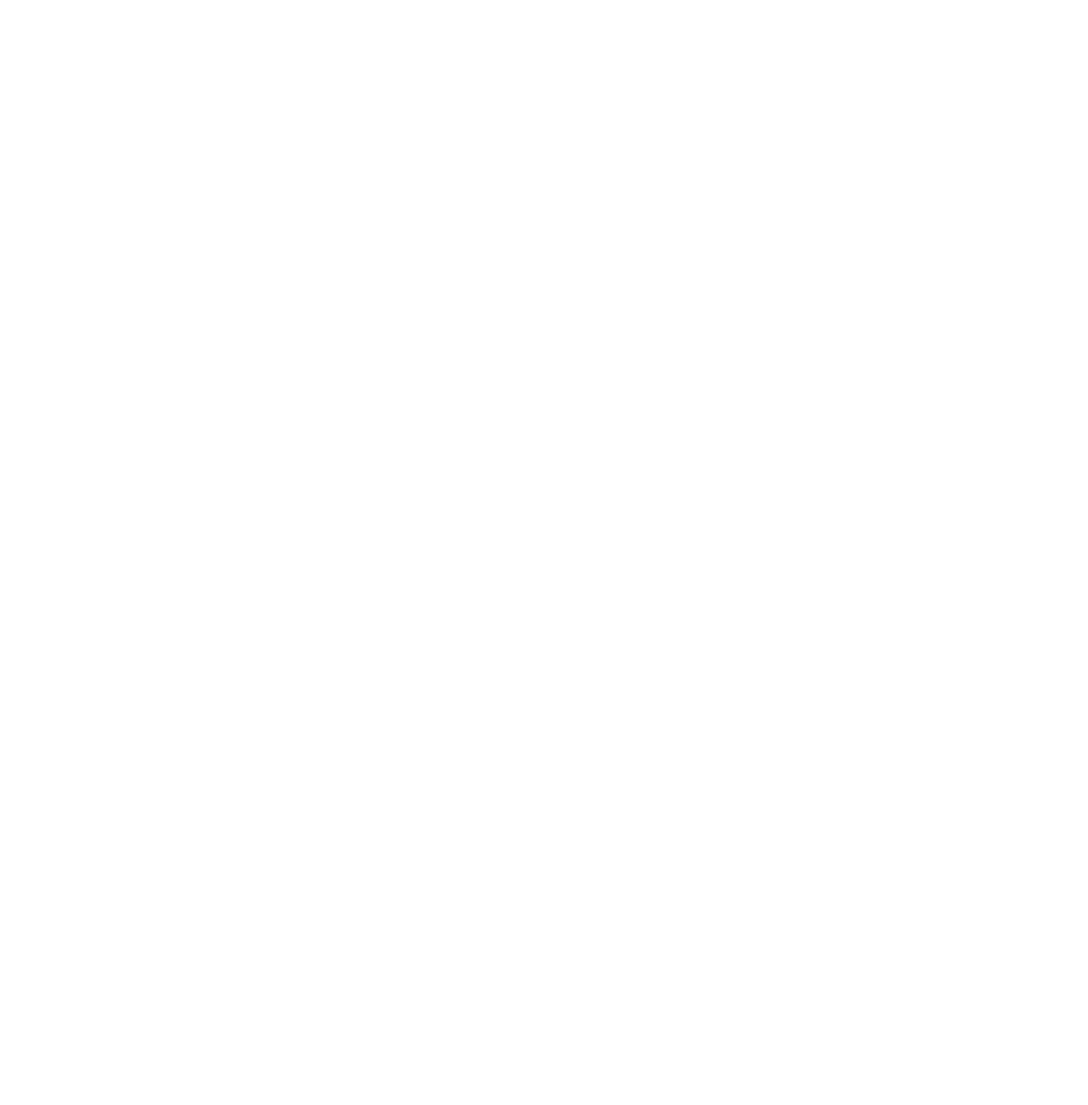
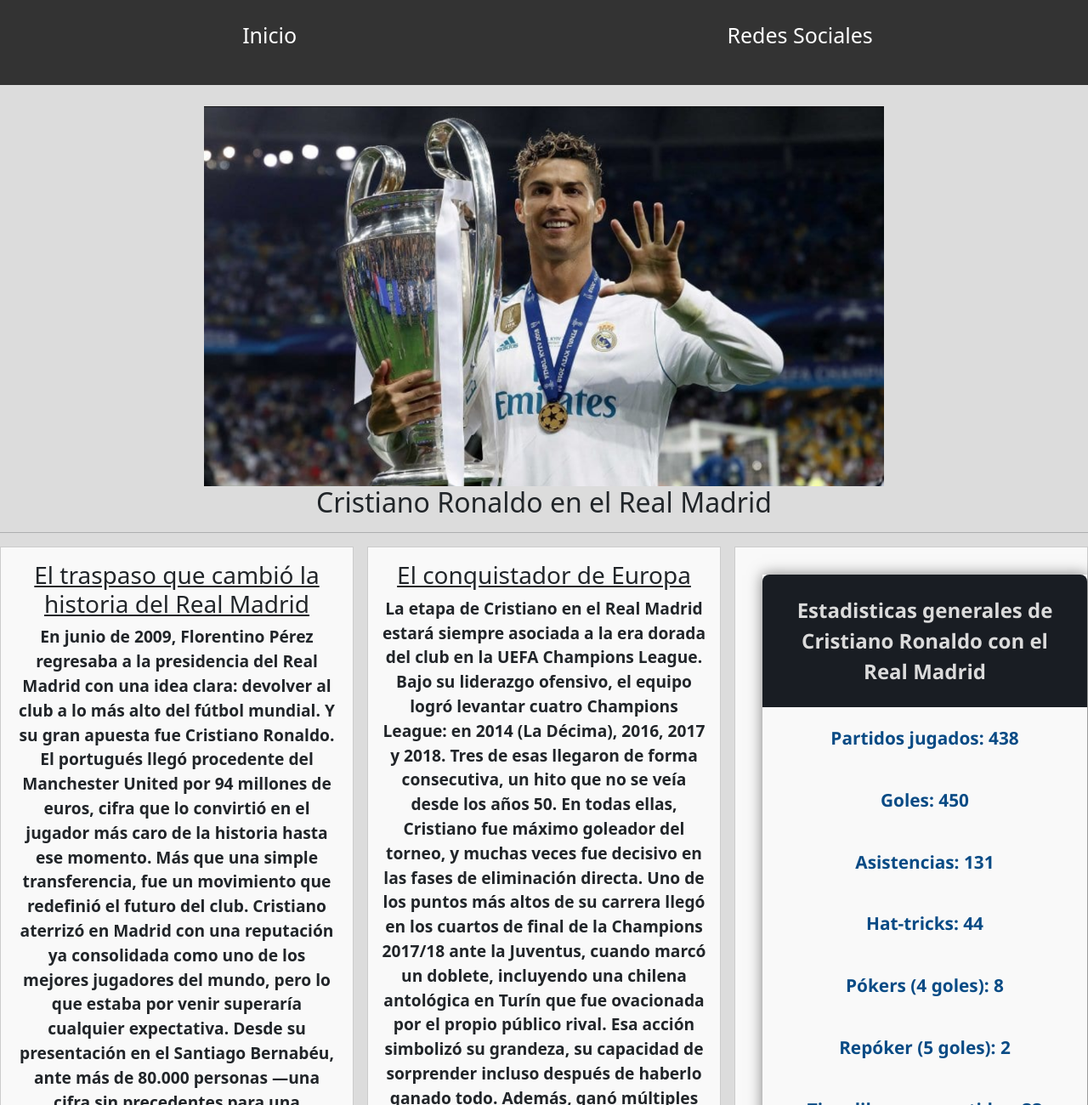
Before and after one commit to xLauty1801/Proyecto, a plain HTML site: page Pagina/html/subpaginas/Real Madrid/madrid.html in a window 1280 px wide. Shown: the top 1300 px of the page at 85% size. Before the commit the page ends 800 px from the top, so only its background shows below. Drawn offline with nearby package versions, Linux system fonts and the light colour scheme.

Commit message:
Termine la parte del Real Madrid

```diff
--- /dev/null
+++ b/Pagina/html/subpaginas/Real Madrid/madrid.css
@@ -0,0 +1,88 @@
+body {
+    margin: 0;
+    background-color: #dcdcdc;
+}
+
+header {
+    width: 100vw;
+    height: 500px;
+    background-color: #6d6d6d;
+    margin-bottom: 1em;
+}
+.header {
+    display: flex;
+    align-items: center;
+    justify-content: center;
+    font-size: 25px;
+    height: 100px;
+    background-color: #333;
+    color: white;
+}
+.nav-lista {
+    display: flex;
+    justify-content: space-around;
+    align-items: center;
+    list-style: none;
+    width: 100%;
+}
+
+/* Contenido */
+
+.inicio{
+    text-align: center;
+}
+.cr7_madrid{
+    width: 50em;
+    display: block;
+    margin: 0 auto;
+}
+
+.contenido p{
+    font-size: 1.2em;
+    font-weight: bold;
+}
+.titulos{
+    text-decoration: underline;
+}
+.contenedor {
+    display: grid;
+    grid-template-columns: repeat(3, 1fr);
+    gap: 1em;
+}
+
+  .columna {
+    background-color: #f9f9f9;
+    padding: 1em;
+    text-align: center;
+    border: 1px solid #ccc;
+  }
+
+/* Columna 3 */
+  .tabla-col3 {
+    width: 100%;
+    border-collapse: collapse;
+    font-family: 'Segoe UI', sans-serif;
+    box-shadow: 0 0 1em rgba(0, 0, 0, 0.5);
+    margin: 1em;
+}
+
+.tabla-col3 th {
+    background-color: #191d23;
+    color: rgb(219, 219, 219);
+    padding: 1em;
+    font-size: 1.5em;
+    text-align: center;
+    border-radius: 8px 8px 0 0;
+}
+
+.tabla-col3 td {
+    color:#094b85;
+    padding: 1em;
+    font-size: 1.3em;
+    background-color: #f9f9f9;
+    font-weight: 600;
+}
+
+.tabla-col3 tr:hover td {
+    background-color: #959798;
+}
--- a/Pagina/html/subpaginas/Real Madrid/madrid.html
+++ b/Pagina/html/subpaginas/Real Madrid/madrid.html
@@ -0,0 +1,179 @@
+<!DOCTYPE html>
+<html lang="en">
+
+<head>
+    <meta charset="UTF-8">
+    <meta name="viewport" content="width=device-width, initial-scale=1.0">
+    <title>Manchester United</title>
+    <link href="https://cdn.jsdelivr.net/npm/bootstrap@5.3.6/dist/css/bootstrap.min.css" rel="stylesheet"
+        integrity="sha384-4Q6Gf2aSP4eDXB8Miphtr37CMZZQ5oXLH2yaXMJ2w8e2ZtHTl7GptT4jmndRuHDT" crossorigin="anonymous">
+    <link rel="stylesheet" href="madrid.css">
+</head>
+
+<body>
+
+    <header class="header">
+        <ul class="nav-lista">
+            <li class="nav-item">
+                <a class="nav-link active" aria-current="page" href="../../index.html">Inicio</a>
+            </li>
+            <li class="nav-item">
+                <a class="nav-link" href="#">Redes Sociales</a>
+            </li>
+
+
+        </ul>
+    </header>
+    <main>
+        <div class="inicio">
+            <img class="cr7_madrid" src="Multimedia/Cristiano Ronaldo con la camiseta del Real Madrid.png"
+                alt="Cristiano Ronaldo con la camiseta del Manchester United">
+            <h2>Cristiano Ronaldo en el Real Madrid</h2>
+        </div>
+        <hr>
+        <section class="contenido">
+            <div class="contenedor">
+                <div class="columna">
+                    <h3 class="titulos"> El traspaso que cambió la historia del Real Madrid</h3>
+                    <p>En junio de 2009, Florentino Pérez regresaba a la presidencia del Real Madrid con una idea clara:
+                        devolver al club a lo más alto del fútbol mundial. Y su gran apuesta fue Cristiano Ronaldo. El
+                        portugués llegó procedente del Manchester United por 94 millones de euros, cifra que lo
+                        convirtió en el jugador más caro de la historia hasta ese momento. Más que una simple
+                        transferencia, fue un movimiento que redefinió el futuro del club. Cristiano aterrizó en Madrid
+                        con una reputación ya consolidada como uno de los mejores jugadores del mundo, pero lo que
+                        estaba por venir superaría cualquier expectativa.
+
+                        Desde su presentación en el Santiago Bernabéu, ante más de 80.000 personas —una cifra sin
+                        precedentes para una presentación individual—, quedó claro que se trataba de algo más que un
+                        refuerzo de lujo. Cristiano venía a marcar una época, a competir mano a mano con Lionel Messi y
+                        a liderar una generación que buscaba devolverle al Real Madrid su prestigio en Europa y en el
+                        mundo.
+                    </p>
+
+                    <h3 class="titulos">Inicio fulminante y adaptación inmediata</h3>
+                    <p>Muchos grandes fichajes necesitan un tiempo de adaptación, pero no fue el caso de Cristiano. En
+                        sus primeros partidos en LaLiga ya mostraba su olfato goleador, su potencia física y su ambición
+                        inquebrantable. En su temporada debut (2009/10), anotó 33 goles en 35 partidos, una cifra
+                        extraordinaria que dejaba en claro que estaba listo para asumir el peso del equipo.
+
+                        Aunque esa primera temporada terminó sin títulos importantes, el portugués dejó claro que sería
+                        el líder absoluto de un equipo que aún estaba en construcción. Con el paso del tiempo, se fue
+                        convirtiendo en el eje ofensivo del Real Madrid, siendo decisivo no solo por sus goles, sino
+                        también por su capacidad para aparecer en los momentos más importantes.</p>
+
+                    <h3 class="titulos">Dominio estadístico sin precedentes</h3>
+                    <p>A lo largo de sus nueve temporadas en el Real Madrid, Cristiano Ronaldo rompió todos los récords
+                        de anotación. Su balance final es impresionante: 450 goles en 438 partidos oficiales, lo que
+                        significa un promedio de más de un gol por partido. Ningún otro jugador en la historia del club
+                        había alcanzado cifras similares. Superó a leyendas como Raúl, Di Stéfano o Hugo Sánchez, y lo
+                        hizo en menos tiempo y con una regularidad asombrosa.
+
+                        Su mejor temporada a nivel individual fue la 2014/15, donde convirtió 61 goles en todas las
+                        competiciones. Además, consiguió 44 hat-tricks con la camiseta blanca, incluidos varios en
+                        clásicos frente al Barcelona. Su potencia, precisión y olfato goleador lo convirtieron en un
+                        delantero imparable. A esto se sumaba su evolución física: pasó de ser un extremo veloz a un
+                        delantero letal dentro del área, reinventándose para seguir siendo dominante incluso con el paso
+                        del tiempo.</p>
+                </div>
+                <div class="columna">
+
+                    <h3 class="titulos">El conquistador de Europa</h3>
+                    <p>La etapa de Cristiano en el Real Madrid estará siempre asociada a la era dorada del club en la UEFA Champions League. Bajo su liderazgo ofensivo, el equipo logró levantar cuatro Champions League: en 2014 (La Décima), 2016, 2017 y 2018. Tres de esas llegaron de forma consecutiva, un hito que no se veía desde los años 50. En todas ellas, Cristiano fue máximo goleador del torneo, y muchas veces fue decisivo en las fases de eliminación directa.
+
+Uno de los puntos más altos de su carrera llegó en los cuartos de final de la Champions 2017/18 ante la Juventus, cuando marcó un doblete, incluyendo una chilena antológica en Turín que fue ovacionada por el propio público rival. Esa acción simbolizó su grandeza, su capacidad de sorprender incluso después de haberlo ganado todo.
+
+Además, ganó múltiples títulos a nivel nacional: 2 Ligas, 2 Copas del Rey, 2 Supercopas de España, 3 Supercopas de Europa y 3 Mundiales de Clubes. Su contribución fue fundamental en cada trofeo, no solo por sus goles, sino también por su presencia competitiva y su mentalidad ganadora.</p>
+                    <h3 class="titulos">Reconocimientos y legado individual</h3>
+                    <p>El impacto de Cristiano Ronaldo en el Real Madrid no se mide solo en títulos colectivos, sino también en premios individuales. Durante su etapa en el club blanco, ganó cuatro Balones de Oro (2013, 2014, 2016 y 2017), consolidándose como el mejor jugador del mundo en varias temporadas. También fue galardonado con la Bota de Oro europea, fue elegido varias veces en el Equipo del Año de la UEFA y en el FIFPro World XI, y recibió múltiples distinciones por su rendimiento tanto en España como en Europa.
+
+Más allá de las estadísticas, Cristiano dejó una huella profunda por su ética de trabajo, su disciplina y su obsesión por superarse día a día. Fue un referente para sus compañeros, un ejemplo de constancia y sacrificio que inspiró a toda una generación.</p>
+
+                    <h3 class="titulos">Una despedida inesperada y el fin de una era</h3>
+                    <p>En julio de 2018, tras ganar su tercera Champions consecutiva, Cristiano anunció su salida del Real Madrid para fichar por la Juventus. La noticia tomó por sorpresa al mundo del fútbol y marcó el cierre de una etapa inolvidable. Su despedida fue breve, pero su legado eterno. Se marchó como el máximo goleador histórico del club, como leyenda viva y como símbolo de una era de gloria que quedará en los libros de historia.
+
+Desde entonces, su figura sigue siendo reverenciada por los hinchas del Madrid. En cada partido en el Bernabéu, su nombre es coreado, sus goles recordados y sus hazañas celebradas como si hubieran ocurrido ayer. Cristiano Ronaldo no solo fue uno de los mejores jugadores que vistió la camiseta blanca: fue, para muchos, el mejor de todos los tiempos en la historia del Real Madrid.</p>
+                </div>
+                <div class="columna">
+
+                    <table class="tabla-col3">
+                        <th>Estadisticas generales de Cristiano Ronaldo con el Real Madrid</th>
+                        <tr>
+                            <td>Partidos jugados: 438</td>
+                        </tr>
+                        <tr>
+                            <td>Goles: 450
+                            </td>
+                        </tr>
+                        <tr>
+                            <td>
+                                Asistencias: 131
+                            </td>
+                        </tr>
+                        <tr>
+                            <td>
+                                Hat-tricks: 44
+                            </td>
+                        </tr>
+                        <tr>
+                            <td>Pókers (4 goles): 8
+                            </td>
+                        </tr>
+                        <tr>
+                            <td>Repóker (5 goles): 2</td>
+                        </tr>
+                        <tr>
+                            <td>Tiros libres convertidos: 33
+                            </td>
+                        </tr>
+                        <tr>
+                            <td>Goles de penal: 79
+                            </td>
+                        </tr>
+                        <tr>
+                            <td>Goles con la pierna derecha: 298
+                            </td>
+                        </tr>
+                        <tr>
+                            <td>Goles con la pierna izquierda: 81
+                            </td>
+                        </tr>
+                        <tr>
+                            <td>Goles de cabeza: 71
+                            </td>
+                        </tr>
+                        <tr>
+                            <td>4 UEFA Champions League
+                            </td>
+                        </tr>
+                        <tr>
+                            <td>3 Supercopas de Europa
+                            </td>
+                        </tr>
+                        <tr>
+                            <td>3 Mundiales de Clubes
+                            </td>
+                        </tr>
+                        <tr>
+                            <td>2 Ligas
+                            </td>
+                        </tr>
+                        <tr>
+                            <td>2 Copas del Rey
+                            </td>
+                        </tr>
+
+                        <tr>
+                            <td>2 Supercopas de España
+                            </td>
+                        </tr>
+
+                    </table>
+                </div>
+            </div>
+        </section>
+
+    </main>
+    <footer></footer>
+</body>
+
+</html>
```
Also changed, not shown: Pagina/html/subpaginas/Manchester united/manchester.html (+1 -1 lines), Pagina/html/subpaginas/Real Madrid/Multimedia/Cristiano Ronaldo con la camiseta del Real Madrid.png (added).
